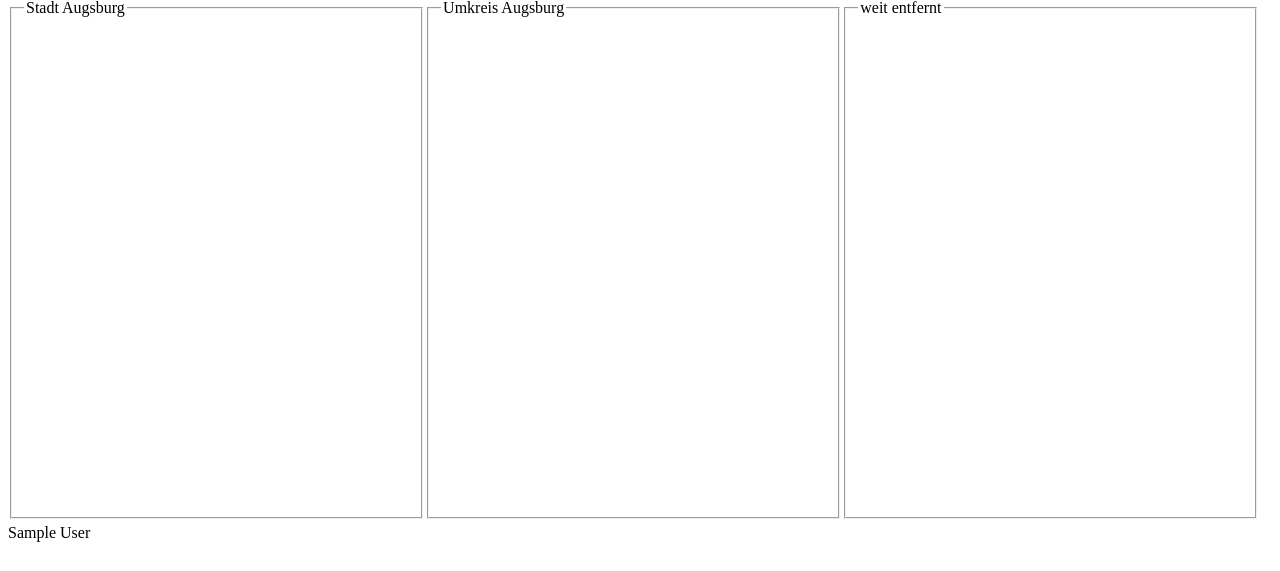
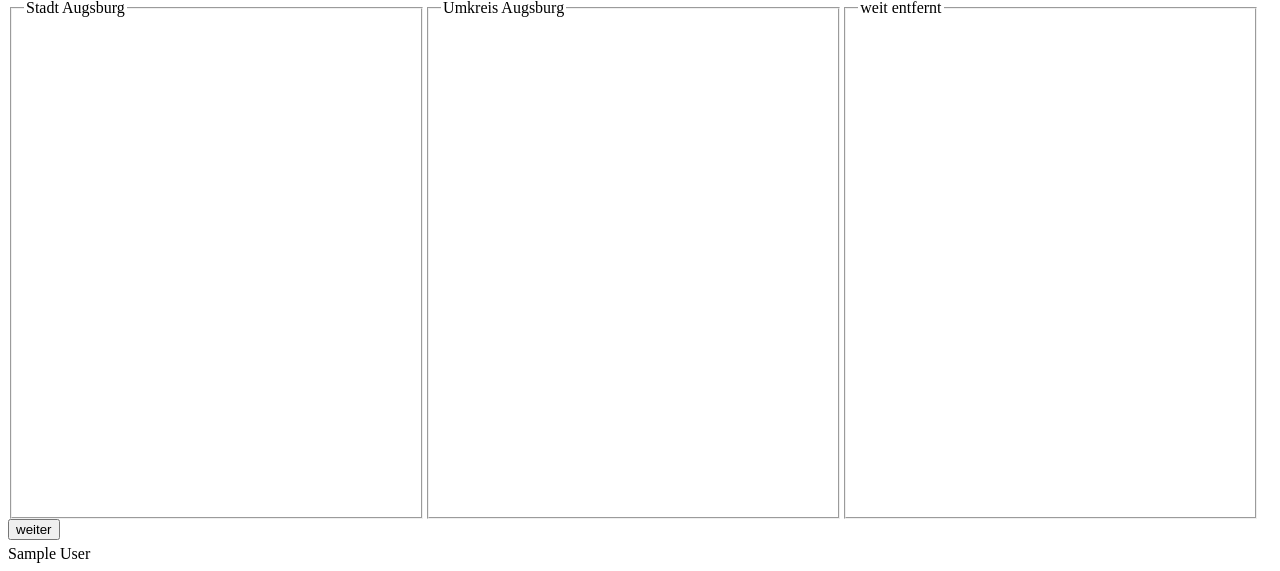
Before and after one commit to b22lary/quiz, a PHP site: page /frage7.php in a window 1280 px wide. Shown: the part 359-930 px from the top of the page. Before the commit the page ends 901 px from the top, so only its background shows below. Run offline with PHP 8.4, Linux system fonts and the light colour scheme; the visitor is signed in with stand-in values (Sample User, id 1).

Commit message:
update Frage7 mit weiterButton

```diff
--- a/frage7.php
+++ b/frage7.php
@@ -31,7 +31,7 @@
 </style>
     <body>
         <header title="Bilder">
-			<p>Ordnen Sie die Bilder passend per Drag and Drop ins richtige Feld ein.! Pro Kasten sind 3 Bilder nötig.</p>
+		<p>Ordnen Sie die Bilder passend per Drag and Drop ins richtige Feld ein.! Pro Kasten sind 3 Bilder nötig.</p>
 <?php
 
                 foreach (scandir('images') as $file)
@@ -50,6 +50,7 @@
             ?>
          </header>
          <main title="Content">
+
 <?php
                 function create_category($cat)
                 {
@@ -66,6 +67,7 @@
                 create_category('Umkreis Augsburg');
                 create_category('weit entfernt');
             ?>
+			<input type="submit" value="weiter" name="weiter">
         </main>
         <footer title="Quellen">
 			<!--
@@ -171,7 +173,7 @@
 
     //             $statement = $dbh->prepare("UPDATE quizdaten SET frage7 = true WHERE benutzername = '$name'");
     //             $statement->execute();
-    //             header("Location: frage7.php");
+    //             header("Location: frage8.php");
 
     //         }catch(\Throwable $e){
 
```
